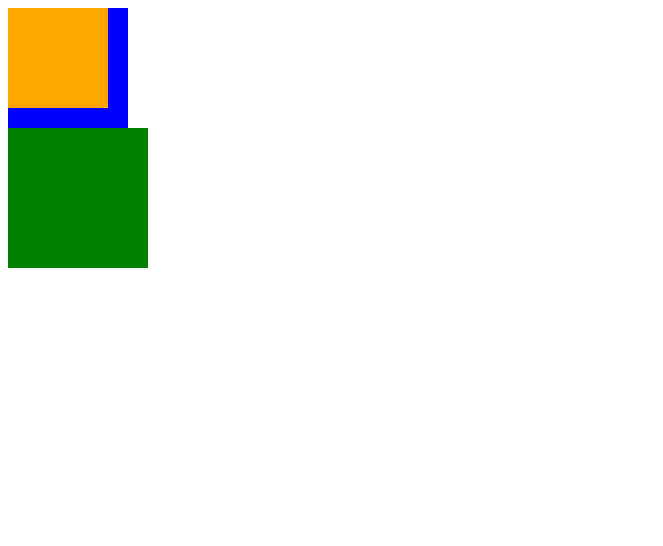
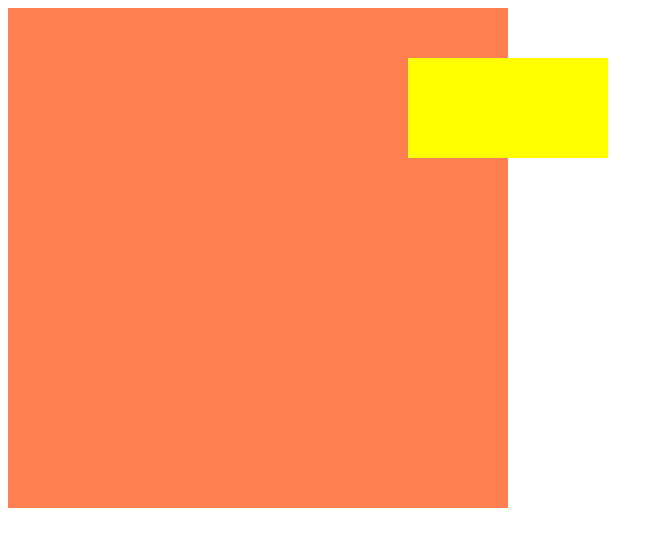
Before and after one commit to Manojp0495/Best-HTML-CSS, a plain HTML site: page index.html in a window 1280 px wide. Shown: the whole page, without its empty margins (0-663 px from the left). Drawn offline with Linux system fonts and the light colour scheme.

Commit message:
cssrelativ

```diff
--- a/index.html
+++ b/index.html
@@ -7,8 +7,14 @@
     <link rel="stylesheet" href="style.css">
 </head>
 <body>
-    <div id="orange"></div>
+<div id="box">
+    <div id="chota">
+
+    </div>
+</div>
+
+    <!-- <div id="orange"></div>
     <div id="white"></div>
-    <div id="green"></div>
+    <div id="green"></div> -->
 </body>
 </html>
--- a/style.css
+++ b/style.css
@@ -1,3 +1,24 @@
+#box{
+    position: absolute;
+width:500px;
+height:500px;
+background-color: coral;
+}
+
+#chota{
+    position: absolute;
+    left: 400px;
+    top: 50px;
+    width: 200px;
+    height: 100px;
+
+    background-color: yellow;
+}
+
+
+
+
+
 #orange{
     width: 100px;
     height:100px;
```
